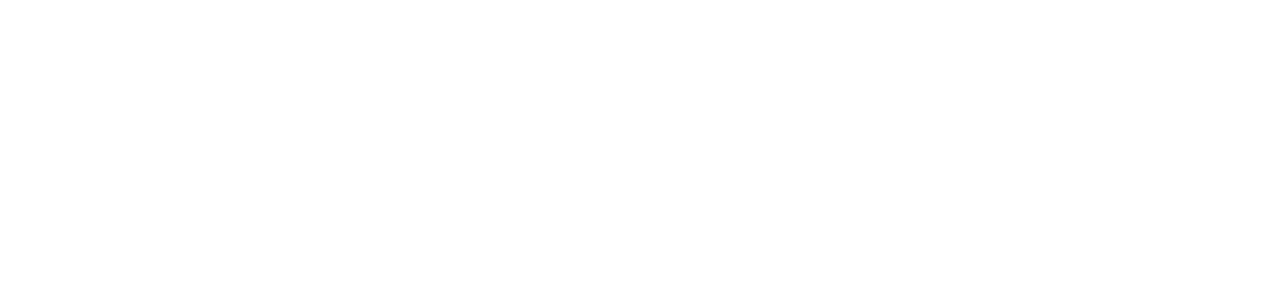
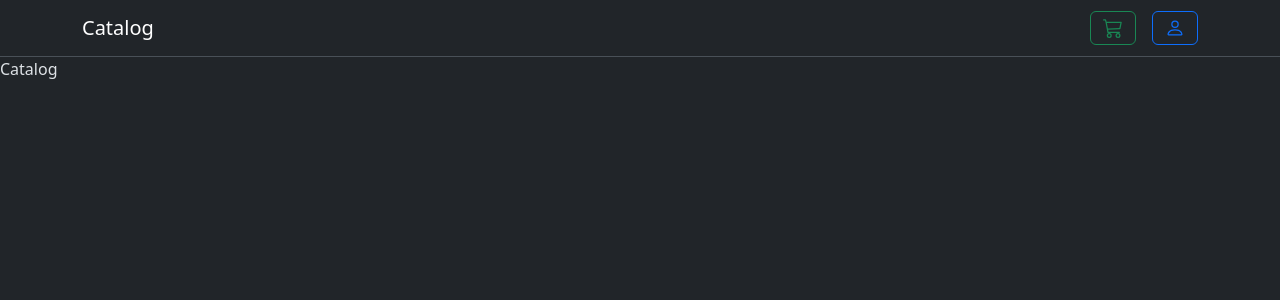
Before and after one commit to nurikdev-hash/react-catalog, a React (Vite) app: page / in a window 1280 px wide. Shown: the top 300 px of the page. Built offline with nearby package versions, Linux system fonts and the light colour scheme.

Commit message:
pages&layout&navbar created, react-router-dom & react-icons added

```diff
--- a/index.html
+++ b/index.html
@@ -5,8 +5,9 @@
     <link rel="icon" type="image/svg+xml" href="/vite.svg" />
     <meta name="viewport" content="width=device-width, initial-scale=1.0" />
     <title>react-catalog</title>
+    <link href="https://cdn.jsdelivr.net/npm/bootstrap@5.3.8/dist/css/bootstrap.min.css" rel="stylesheet" integrity="sha384-sRIl4kxILFvY47J16cr9ZwB07vP4J8+LH7qKQnuqkuIAvNWLzeN8tE5YBujZqJLB" crossorigin="anonymous">
   </head>
-  <body>
+  <body class='bg-dark' data-bs-theme="dark">
     <div id="root"></div>
     <script type="module" src="/src/main.jsx"></script>
   </body>
--- a/package.json
+++ b/package.json
@@ -11,7 +11,9 @@
   },
   "dependencies": {
     "react": "^19.2.0",
-    "react-dom": "^19.2.0"
+    "react-dom": "^19.2.0",
+    "react-icons": "^5.5.0",
+    "react-router-dom": "^7.10.1"
   },
   "devDependencies": {
     "@eslint/js": "^9.39.1",
--- a/src/App.css
+++ b/src/App.css
@@ -0,0 +1,5 @@
+/* Navbar styles */
+.navbar .btn{
+    font-size: 20px;
+    line-height: 0.5;
+}
--- a/src/App.jsx
+++ b/src/App.jsx
@@ -1,10 +1,27 @@
+import { BrowserRouter, Route, Routes } from 'react-router-dom'
 import './App.css'
+import Layout from './Layout'
+import Login from './pages/login/Login'
+import Catalog from './pages/catalog/Catalog'
+import Cart from './pages/cart/Cart'
+import Product from './pages/product/Product'
+import Profile from './pages/profile/Profile'
 
 function App() {
 
   return (
     <>
-
+      <BrowserRouter>
+        <Routes>
+          <Route path='/' element={<Layout/>}>
+            <Route path='' element={<Catalog/>}/>
+            <Route path='product' element={<Product/>}/>
+            <Route path='cart' element={<Cart/>}/>
+            <Route path='profile' element={<Profile/>}/>
+          </Route>
+          <Route path='/login' element={<Login/>}/>
+        </Routes>
+      </BrowserRouter>
     </>
   )
 }
--- /dev/null
+++ b/src/Layout.jsx
@@ -0,0 +1,15 @@
+import React from 'react'
+import Navbar from './components/Navbar'
+import { Outlet } from 'react-router-dom'
+
+function Layout() {
+  return (
+    <>
+        <Navbar/>
+        <Outlet/>
+
+    </>
+  )
+}
+
+export default Layout
--- /dev/null
+++ b/src/components/Navbar.jsx
@@ -0,0 +1,24 @@
+import React from 'react'
+import { Link } from 'react-router-dom'
+import { BsCart3 } from "react-icons/bs";
+import { BsPerson } from "react-icons/bs";
+
+function Navbar() {
+    return (
+        <nav className="navbar text-bg-dark border-bottom " data-bs-theme="dark">
+            <div className="container align-items-center">
+                <Link className="navbar-brand" to="/">Catalog</Link>
+                <div className='d-flex'>
+                    <Link to={"/cart"} className='btn btn-outline-success me-3'>
+                        <BsCart3 />
+                    </Link>
+                    <Link to={"/cart"} className='btn btn-outline-primary'>
+                        <BsPerson />
+                    </Link>
+                </div>
+            </div>
+        </nav>
+    )
+}
+
+export default Navbar
--- /dev/null
+++ b/src/pages/cart/Cart.jsx
@@ -0,0 +1,9 @@
+import React from 'react'
+
+function Cart() {
+  return (
+    <div>Cart</div>
+  )
+}
+
+export default Cart
--- /dev/null
+++ b/src/pages/catalog/Catalog.jsx
@@ -0,0 +1,9 @@
+import React from 'react'
+
+function Catalog() {
+  return (
+    <div>Catalog</div>
+  )
+}
+
+export default Catalog
--- /dev/null
+++ b/src/pages/login/Login.jsx
@@ -0,0 +1,9 @@
+import React from 'react'
+
+function Login() {
+  return (
+    <div>Login</div>
+  )
+}
+
+export default Login
--- /dev/null
+++ b/src/pages/product/Product.jsx
@@ -0,0 +1,9 @@
+import React from 'react'
+
+function Product() {
+  return (
+    <div>Product</div>
+  )
+}
+
+export default Product
--- /dev/null
+++ b/src/pages/profile/Profile.jsx
@@ -0,0 +1,9 @@
+import React from 'react'
+
+function Profile() {
+  return (
+    <div>Profile</div>
+  )
+}
+
+export default Profile
```
Also changed, not shown: 1 other file (tests, documents, lock files or other folders).
